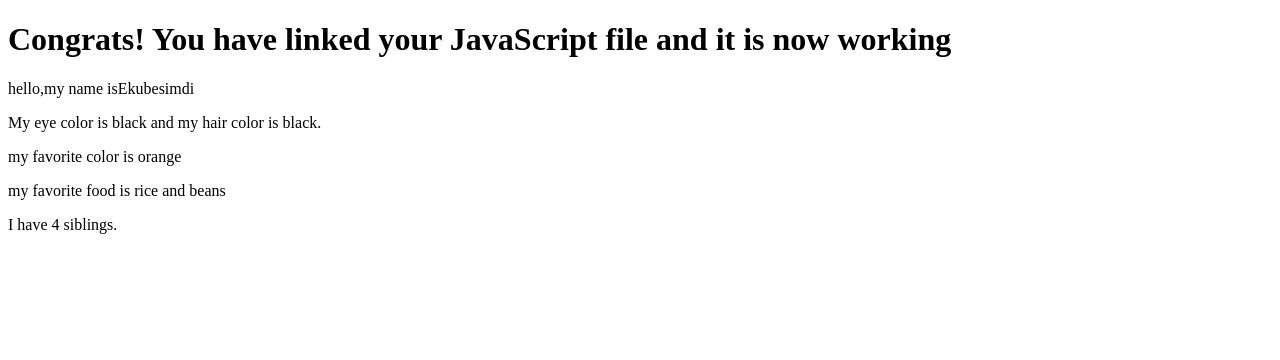
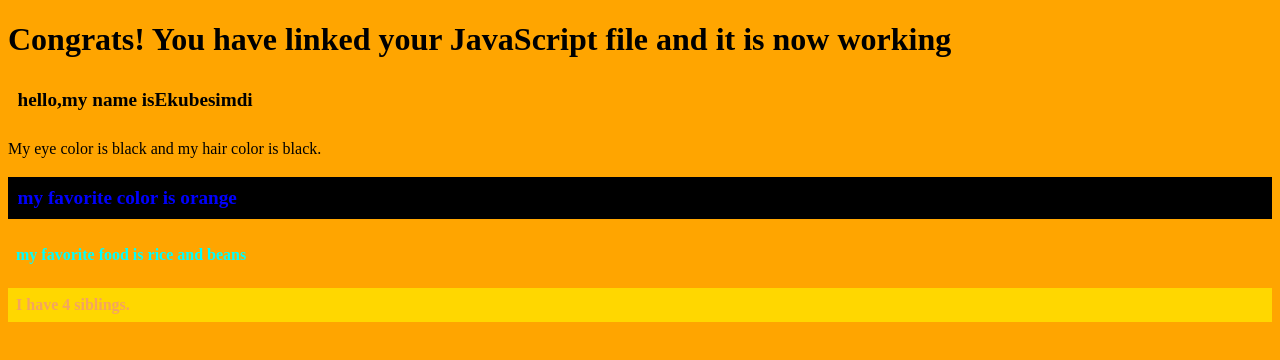
Before and after one commit to dchisimdi/variable-assignment-solution, a plain HTML site: page index.html in a window 1280 px wide. Drawn offline with Linux system fonts and the light colour scheme.

Commit message:
i completed my assignment

```diff
--- a/index.html
+++ b/index.html
@@ -6,6 +6,12 @@
   <meta http-equiv="X-UA-Compatible">
   <meta name="viewport" content="width=device-width, initial-scale=1.0">
   <title>Variable</title>
+  <style>
+    body{
+      background-color: orange;
+    }
+  </style>
+  <link rel="stylesheet"href="style.css">
 </head>
 <body>
   <h1>Please link (include) your JavaScript file into the html documents properly</h1>
--- /dev/null
+++ b/style.css
@@ -0,0 +1,38 @@
+#introduction{
+    color:black;
+    background-color: orange;
+    font-size: 1.2em;
+    font-weight: bold;
+    margin-bottom: 1em;
+    padding: 0.5em;
+}
+#my-favourite-color{
+    color:blue;
+    background-color:black;
+    font-size: 1.2em;
+    font-weight: bold;
+    margin-bottom: 1em;
+    padding: 0.5em;
+}
+#my-favourite-food{
+    color: aqua;
+    font: size 1.2em;
+    font-weight:bold ;
+    margin-bottom: 1em;
+    padding:0.5em;
+}
+#my-number-of-siblings{
+    color: sandybrown;
+    background-color: gold;
+    font:size 1px;
+    font-weight:bold;
+    margin-bottom:1em;
+    padding:0.5em;
+}
+#my-eyes-color{
+    color: blue;
+    font: size 1px;
+    font-weight:bold;
+    margin-bottom:1em;
+    padding: 0.5em;
+}
```
